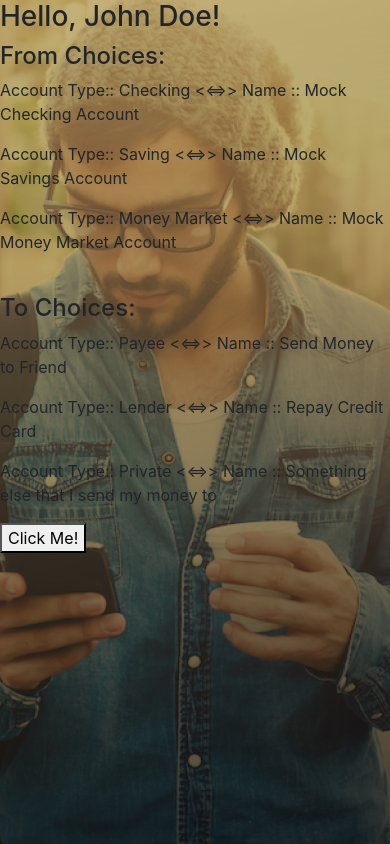
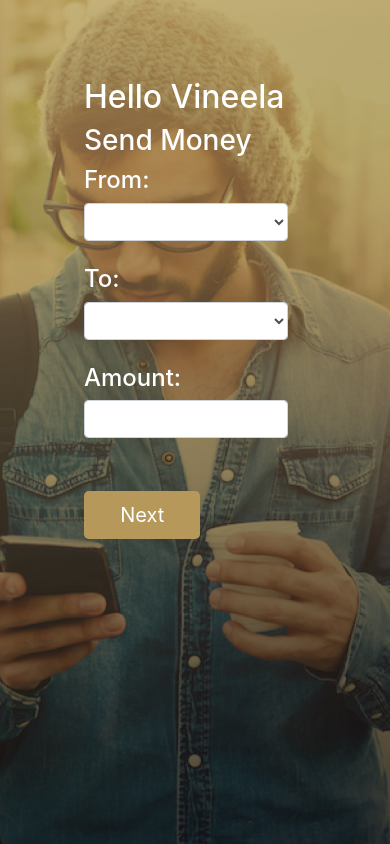
Before and after one commit to svaidhyanath/tempAssignment, an Angular app: page / in a window 390 px wide. Built offline with nearby package versions, Linux system fonts and the light colour scheme.

Commit message:
modified three components

```diff
--- a/src/app/confirmation-component/confirmation-component.component.css
+++ b/src/app/confirmation-component/confirmation-component.component.scss
@@ -21,6 +21,7 @@
 }
 .check-margin-text h3{
     color: white;
+    padding-left: 32px;
 }
 .check-margin-logo{
     margin-left: 40%;
@@ -46,3 +47,15 @@
     border-color: #b5985a;
     color: white;
 }
+@media (max-width: 500px){
+    .container{
+        margin-top:25%;
+        margin-left: -7%;
+    }
+    .button-margin {
+        margin-left: 12%;
+    }
+    .button-margin .btn {
+        width: 45%;
+    }
+}
--- a/src/app/confirmation-component/confirmation-component.component.ts
+++ b/src/app/confirmation-component/confirmation-component.component.ts
@@ -3,7 +3,7 @@ import { Component, OnInit } from '@angular/core';
 @Component({
   selector: 'app-confirmation-component',
   templateUrl: './confirmation-component.component.html',
-  styleUrls: ['./confirmation-component.component.css']
+  styleUrls: ['./confirmation-component.component.scss']
 })
 export class ConfirmationComponentComponent implements OnInit {
 
--- a/src/app/enter-amount-and-review-component/enter-amount-and-review-component.component.html
+++ b/src/app/enter-amount-and-review-component/enter-amount-and-review-component.component.html
@@ -1,3 +1,11 @@
-<p>
-  enter-amount-and-review-component works!
-</p>
+<div class="container">
+<div class="row form-login">
+    <div class="col">
+        <h1 class="text-color">
+          You are Sending $250 from one account to the another account
+        </h1>
+      <br>
+      <button type="button" class="btn btn-default btn-lg">Accept</button>
+    </div>
+  </div>
+</div>
--- /dev/null
+++ b/src/app/enter-amount-and-review-component/enter-amount-and-review-component.component.scss
@@ -0,0 +1,25 @@
+.container{
+    margin-top: 15%;
+}
+.form-login{
+    font-size:40px;
+    text-align: center;
+}
+.btn{
+    width: 25%;
+    background-color: #b5985a;
+    color: white;
+}
+.text-color{
+    color: white;
+}
+@media (max-width: 500px){
+.container{
+    margin-top: 50%;
+    margin-left: 5%;
+}
+.btn{
+    width: 40%;
+    margin-left: -10%;
+}
+}
--- a/src/app/enter-amount-and-review-component/enter-amount-and-review-component.component.ts
+++ b/src/app/enter-amount-and-review-component/enter-amount-and-review-component.component.ts
@@ -3,7 +3,7 @@ import { Component, OnInit } from '@angular/core';
 @Component({
   selector: 'app-enter-amount-and-review-component',
   templateUrl: './enter-amount-and-review-component.component.html',
-  styleUrls: ['./enter-amount-and-review-component.component.css']
+  styleUrls: ['./enter-amount-and-review-component.component.scss']
 })
 export class EnterAmountAndReviewComponentComponent implements OnInit {
 
--- a/src/app/from-to-component/from-to-component.component.html
+++ b/src/app/from-to-component/from-to-component.component.html
@@ -1,4 +1,4 @@
-<h3>
+<!-- <h3>
   Hello, {{user.name}}!
 </h3>
 <h4>From Choices:</h4>
@@ -10,4 +10,39 @@
 <div *ngFor="let choice of toAccountChoices" (click)='onSelectToAccount(choice)'>
   <p>Account Type:: {{choice.accountType}}  <<=>>   Name :: {{choice.accountName}}</p>
 </div>
-<button  (click)="buttonClicked()">Click Me!</button>
+<button  (click)="buttonClicked()">Click Me!</button> -->
+
+<div class="container">
+    <div class="row form-margin">
+      <div class="col-lg">
+        <div>
+          <h2 class="text-color"> Hello Vineela </h2>
+        </div>
+        <div>
+          <h3 style="text-align:left" class="text-color"> Send Money</h3>
+        </div>
+        <h4 class="text-color">From:</h4>
+        <select class="form-control">
+          <option></option>
+          <option>Checkings</option>
+          <option>Savings</option>
+          <option>Credit Cards</option>
+        </select>
+        <br>
+
+        <h4 class="text-color">To:</h4>
+        <select class="form-control">
+          <option></option>
+          <option>Checkings</option>
+          <option>Savings</option>
+          <option>Credit Card</option>
+        </select>
+        <br>
+
+        <h4 class="text-color">Amount:</h4>
+        <input type="number" class="form-control">
+        <br>
+        <button type="button" class="btn btn-default btn-lg">Next</button>
+      </div>
+    </div>
+    </div>
--- /dev/null
+++ b/src/app/from-to-component/from-to-component.component.scss
@@ -0,0 +1,26 @@
+.container{
+    margin-top: 10%;
+}
+.form-margin{
+margin-left: 15%;
+}
+
+.form-control{
+    width: 70%;
+}
+.btn{
+    margin-top: 10%;
+    width: 40%;
+}
+.text-color{
+    color: white;
+}
+.btn{
+    background-color: #b5985a;
+    color: white;
+}
+@media (max-width: 500px){
+.container{
+    margin-top: 20%;
+}
+}
--- a/src/app/from-to-component/from-to-component.component.ts
+++ b/src/app/from-to-component/from-to-component.component.ts
@@ -9,7 +9,7 @@ import {SharedAppServicesService} from '../services/shared-app-services.service'
 @Component({
   selector: 'app-from-to-component',
   templateUrl: './from-to-component.component.html',
-  styleUrls: ['./from-to-component.component.css']
+  styleUrls: ['./from-to-component.component.scss']
 })
 export class FromToComponentComponent implements OnInit {
 
```
Also changed, not shown: src/app/enter-amount-and-review-component/enter-amount-and-review-component.component.css (deleted), src/app/from-to-component/from-to-component.component.css (deleted).
